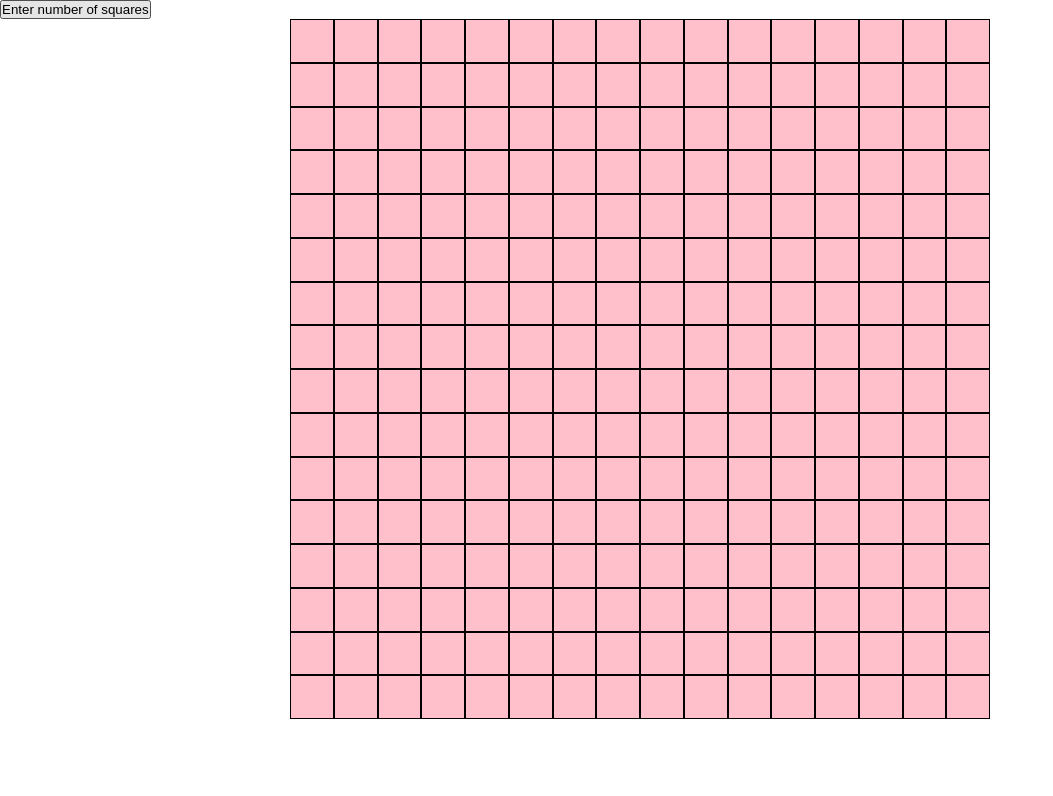
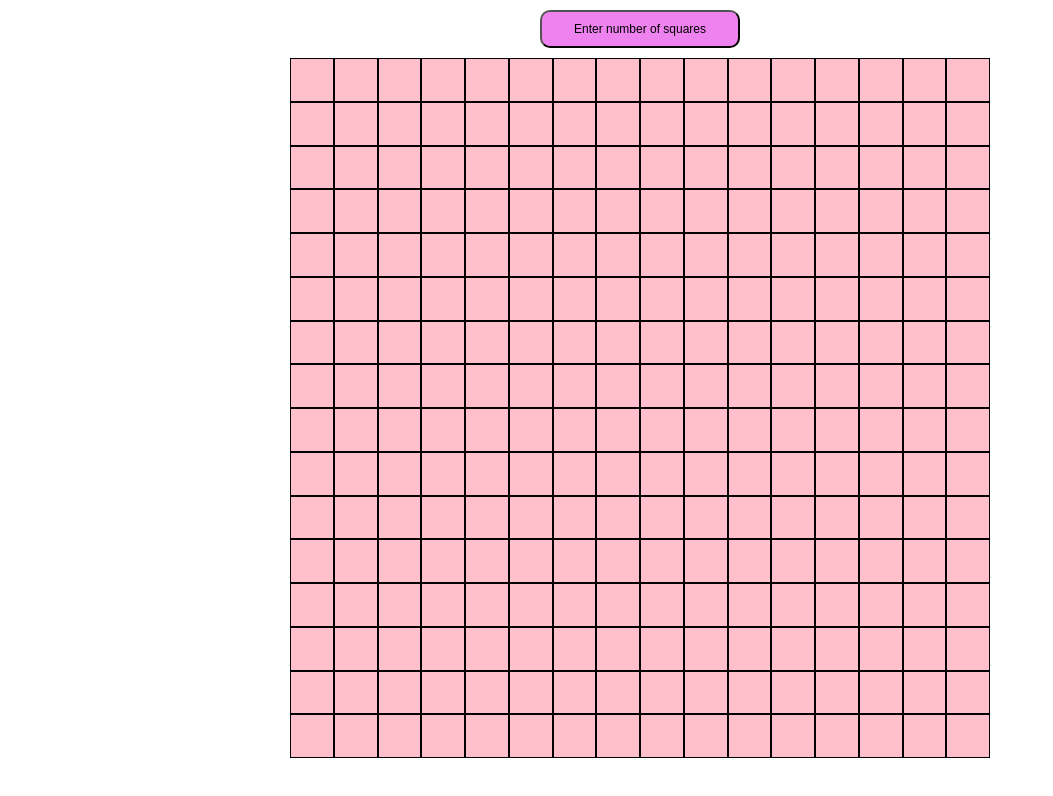
Before and after one commit to Soham-Powar/Etch-a-Sketch, a plain HTML site: page index.html in a window 1280 px wide. Shown: the whole page, without its empty margins (0-1053 px from the left). Drawn offline with Linux system fonts and the light colour scheme.

Commit message:
Create nxn grid
The grid starts off by 16x16 and can be changed by
the user with a button

```diff
--- a/script.js
+++ b/script.js
@@ -1,12 +1,14 @@
 const container = document.querySelector('.container');
 const noOfSq = document.querySelector('.noOfSq');
-let n = 16;
+let squareNo = 16;
 
 //create nxn grid
-for(let j = 0; j < n; j++) {
+createGrid(squareNo);
+function createGrid(squareNo) {
+	for(let j = 0; j < squareNo; j++) {
 		const line = document.createElement('div');
 		line.setAttribute("class", 'line');
-	for(let i = 0; i < n; i++) {
+		for(let i = 0; i < squareNo; i++) {
 			let div = document.createElement('div');
 			div.setAttribute("class", 'block')
 			line.appendChild(div);
@@ -16,9 +18,19 @@ for(let j = 0; j < n; j++) {
 		}
 		container.appendChild(line);
 	}
+}
+
+//clear previous grid
+function clearPrevGrid() {
+	container.innerHTML = '';
+}
 
 //popup how many squares on button click
 noOfSq.addEventListener('click', () => {
-	let squareNo = prompt("Enter number of squares per side");
-
+	squareNo = prompt("Enter number of squares per side(max=100)");
+	clearPrevGrid();
+	if(squareNo === null) {
+		squareNo = 16;
+	}
+	createGrid(squareNo);
 })
--- a/style.css
+++ b/style.css
@@ -2,6 +2,11 @@
 	padding: 0;
 	margin: 0;
 	box-sizing: border-box;
+}
+
+body {
+	display: flex;
+	flex-direction: column;
 }
 
 .container {
@@ -20,7 +25,15 @@
 }
 
 .noOfSq {
+	background-color: violet;
+	font-size: 12px;
+	border-radius: 10px;
+	padding: 10px;
+	width: 200px;
 	margin: auto;
+	margin-top: 10px;
+	margin-bottom: 10px;
+
 }
 
 .block {
```
Lines whose indentation alone changed are shown as unchanged.
